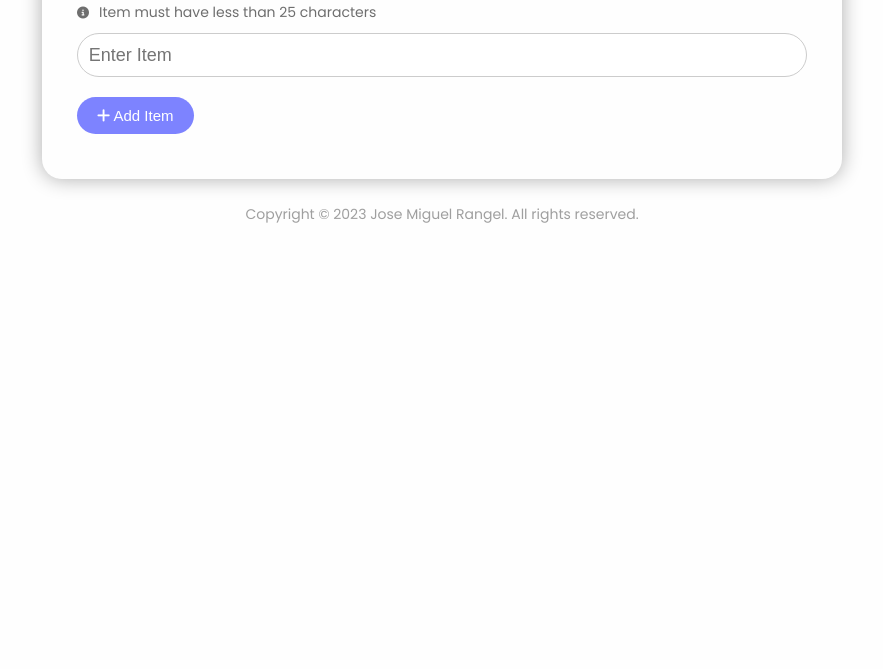
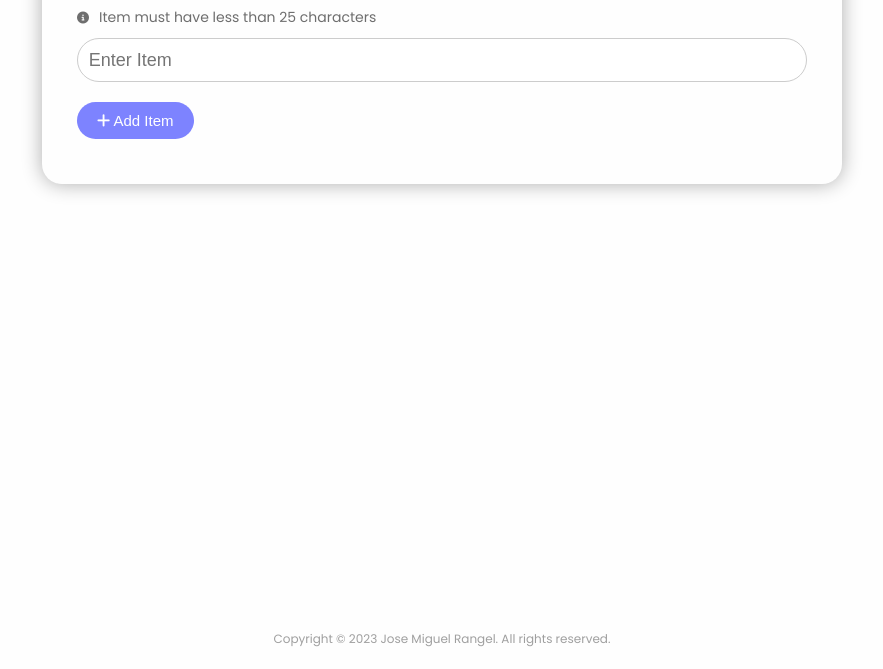
Before and after one commit to Jose07r/Shopping_list, a plain HTML site: page index.html in a window 1280 px wide. Shown: the part 131-800 px from the top of the page, without its empty margins (198-1081 px from the left). Drawn offline with Linux system fonts and the light colour scheme.

Commit message:
copyright issue fixed

```diff
--- a/style.css
+++ b/style.css
@@ -9,12 +9,17 @@
 }
 
 body {
+  display: grid;
+  grid-template-rows: 1fr 60px;
   font-family: 'Poppins', sans-serif;
   font-size: 16px;
   line-height: 1.5;
+  width: 100%;
+  min-height: 100vh;
   color: #333;
   background-color: #fefefe;
-  padding: 25px;
+  padding: 30px;
+  padding-bottom: 0;
 }
 
 /* Remove item modal */
@@ -26,7 +31,7 @@ body {
   justify-content: center;
   align-items: center;
   width: 100%;
-  height: 100vh;
+  height: 100%;
   background-color: #00000084;
   padding: 0 20px;
 }
@@ -64,7 +69,16 @@ body {
   background-color: #ff3561bf;
 }
 
-
+/* Content  */
+.container {
+  box-shadow: 0 0 20px #aeaeae;
+  max-width: 800px;
+  width: 100%;
+  height: max-content;
+  margin: 0 auto;
+  padding: 35px;
+  border-radius: 20px;
+}
 
 header {
   display: flex;
@@ -77,15 +91,6 @@ header h1 {
   font-size: clamp(1.2rem, 5vw, 2.2rem);
   font-weight: 300;
   margin-left: 10px;
-}
-
-.container {
-  box-shadow: 0 0 20px #aeaeae;
-  max-width: 800px;
-  width: 100%;
-  margin: auto;
-  padding: 35px;
-  border-radius: 20px;
 }
 
 /* Form & Input */
@@ -325,10 +330,14 @@ header h1 {
 
 /* Copyright */
 .copyright {
-  font-size: clamp(9px, 3vw, 14px);
+  display: flex;
+  justify-content: center;
+  align-items: center;
+  font-size: clamp(8px, 2.5vw, 12px);
   color: #3337;
   text-align: center;
-  margin-top: 25px;
+  height: 100%;
+  width: 100%;
 }
 
 @media screen and (max-width: 425px) {
```
